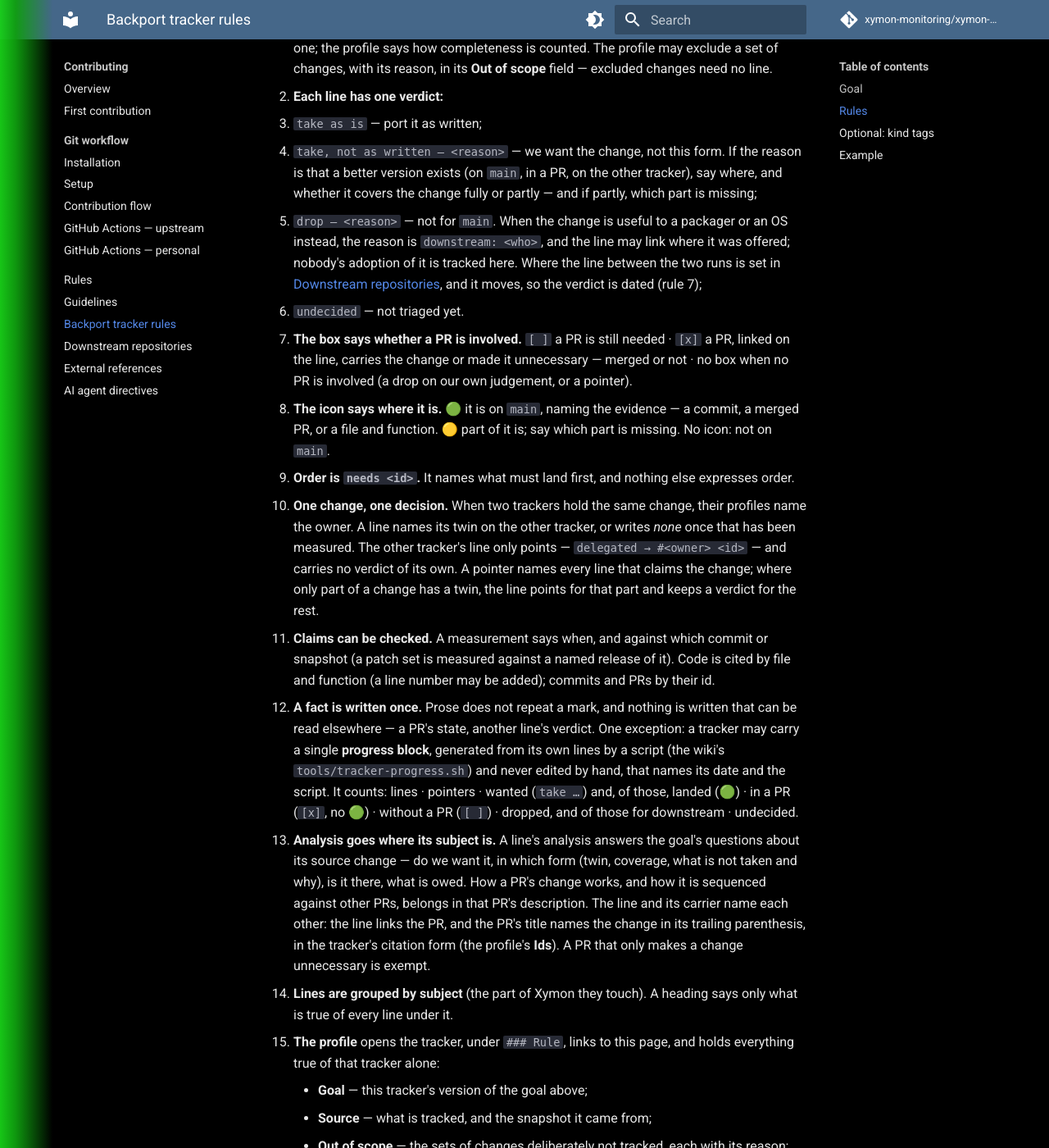
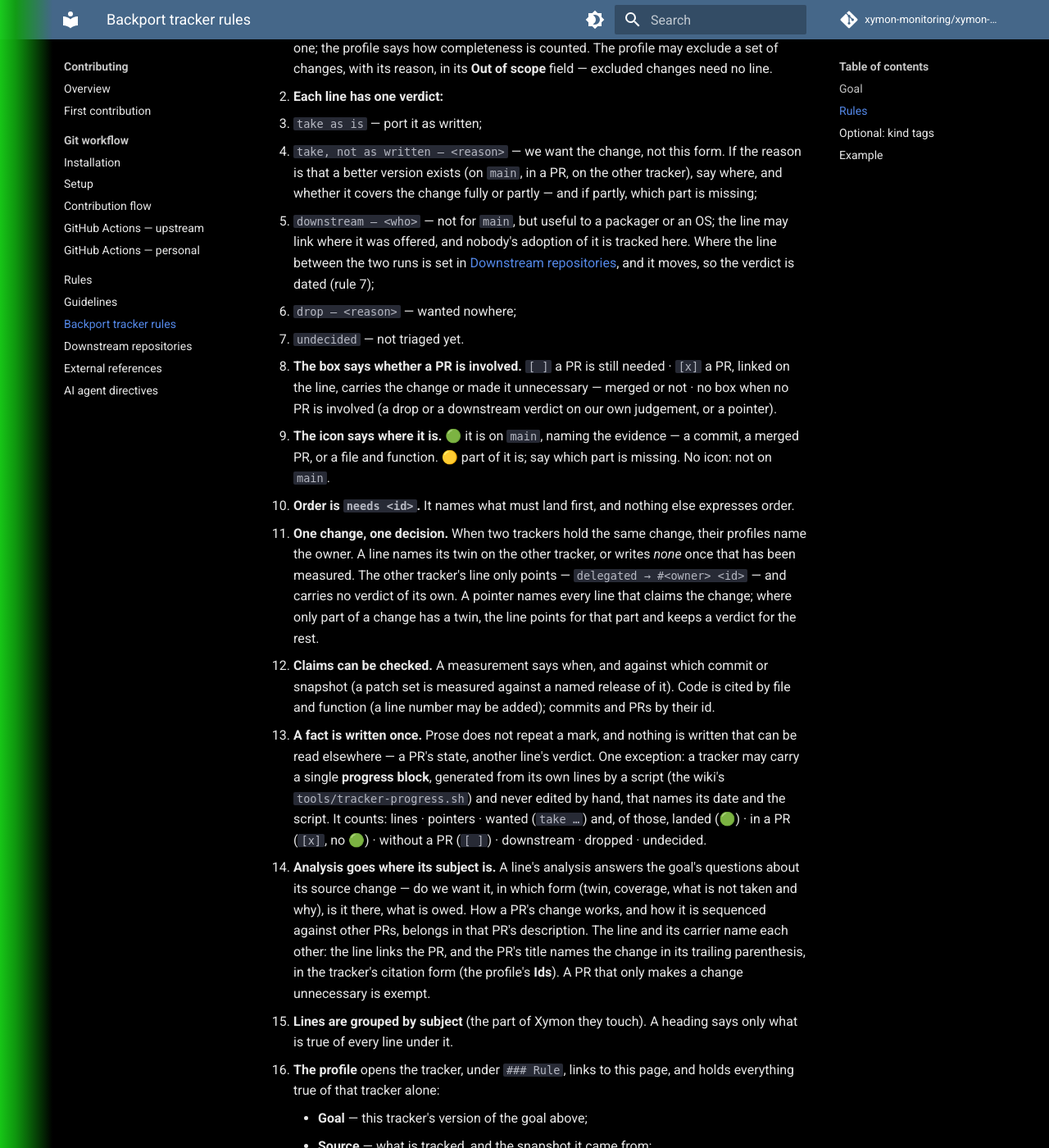
Before and after one commit to xymon-monitoring/xymon-wiki, an MkDocs documentation site: the page built from docs/contributing/backport-tracker-rules.md, in a window 1280 px wide and 1400 px high, scrolled down 879 px. Shown: the whole window at 82% size. Built offline with MkDocs 1.6.1 and Material for MkDocs 9.7.7, drawn with Linux system fonts in a browser that asks for light colours; comment, search, counter and statistics services are not loaded; some of the changed text lies outside the part shown.

Commit message:
contributing: make "downstream" a verdict of its own, not a kind of drop
The goal's first question has three answers — main, downstream, nowhere —
but the verdicts had two words for them, so a change a packager should
carry read as "drop — downstream: ...", which looks like thrown away.
Downstream is now its own verdict, and "drop" means wanted nowhere. The
progress block counts downstream apart from dropped, and tracker-progress.sh
does the same.

```diff
--- a/docs/contributing/backport-tracker-rules.md
+++ b/docs/contributing/backport-tracker-rules.md
@@ -37,17 +37,17 @@ for prose.
      the reason is that a better version exists (on `main`, in a PR, on the other
      tracker), say where, and whether it covers the change fully or partly — and
      if partly, which part is missing;
-   - `drop — <reason>` — not for `main`. When the change is useful to a packager
-     or an OS instead, the reason is `downstream: <who>`, and the line may link
-     where it was offered; nobody's adoption of it is tracked here. Where the
-     line between the two runs is set in
+   - `downstream — <who>` — not for `main`, but useful to a packager or an OS;
+     the line may link where it was offered, and nobody's adoption of it is
+     tracked here. Where the line between the two runs is set in
      [Downstream repositories](downstream-repositories.md), and it moves, so the
      verdict is dated (rule 7);
+   - `drop — <reason>` — wanted nowhere;
    - `undecided` — not triaged yet.
 3. **The box says whether a PR is involved.** `[ ]` a PR is still needed ·
    `[x]` a PR, linked on the line, carries the change or made it unnecessary —
-   merged or not · no box when no PR is involved (a drop on our own judgement, or
-   a pointer).
+   merged or not · no box when no PR is involved (a drop or a downstream verdict
+   on our own judgement, or a pointer).
 4. **The icon says where it is.** 🟢 it is on `main`, naming the evidence — a
    commit, a merged PR, or a file and function. 🟡 part of it is; say which part
    is missing. No icon: not on `main`.
@@ -68,8 +68,8 @@ for prose.
    One exception: a tracker may carry a single **progress block**, generated from
    its own lines by a script (the wiki's `tools/tracker-progress.sh`) and never
    edited by hand, that names its date and the script. It counts: lines · pointers · wanted (`take …`) and, of those,
-   landed (🟢) · in a PR (`[x]`, no 🟢) · without a PR (`[ ]`) · dropped, and of
-   those for downstream · undecided.
+   landed (🟢) · in a PR (`[x]`, no 🟢) · without a PR (`[ ]`) · downstream ·
+   dropped · undecided.
 9. **Analysis goes where its subject is.** A line's analysis answers the goal's
    questions about its source change — do we want it, in which form (twin,
    coverage, what is not taken and why), is it there, what is owed. How a PR's
@@ -127,7 +127,7 @@ This tracker follows the backport tracker rules (link). Profile:
 - Extra marks: none.
 
 Progress (generated 2026-01-10 by tracker-progress): 6 lines · 0 pointers ·
-wanted 4 — landed 1 · in a PR 1 · without a PR 2 · dropped 2, for downstream 1 ·
+wanted 4 — landed 1 · in a PR 1 · without a PR 2 · downstream 1 · dropped 1 ·
 undecided 0
 
 ### Next
@@ -163,5 +163,5 @@ What each line shows:
 | `8` | another form, located and "fully" (2); the PR carries it (3), and names it back (9) |
 | `9` | on `main`, with its evidence (4); its PR has merged, still `[x]` (3) |
 | `10` | a reasoned drop, no PR involved so no box (2, 3); no twin, measured (6) |
-| `12` | not for `main`, useful downstream, with where it was offered (1, 2) |
+| `12` | a downstream verdict, with where it was offered (1, 2) |
 | `cafe123` | a pointer to the owner, no verdict of its own (6) |
```
Also changed, not shown: other parts of docs/contributing/backport-tracker-rules.md (+1 -1 lines), 1 other file.
